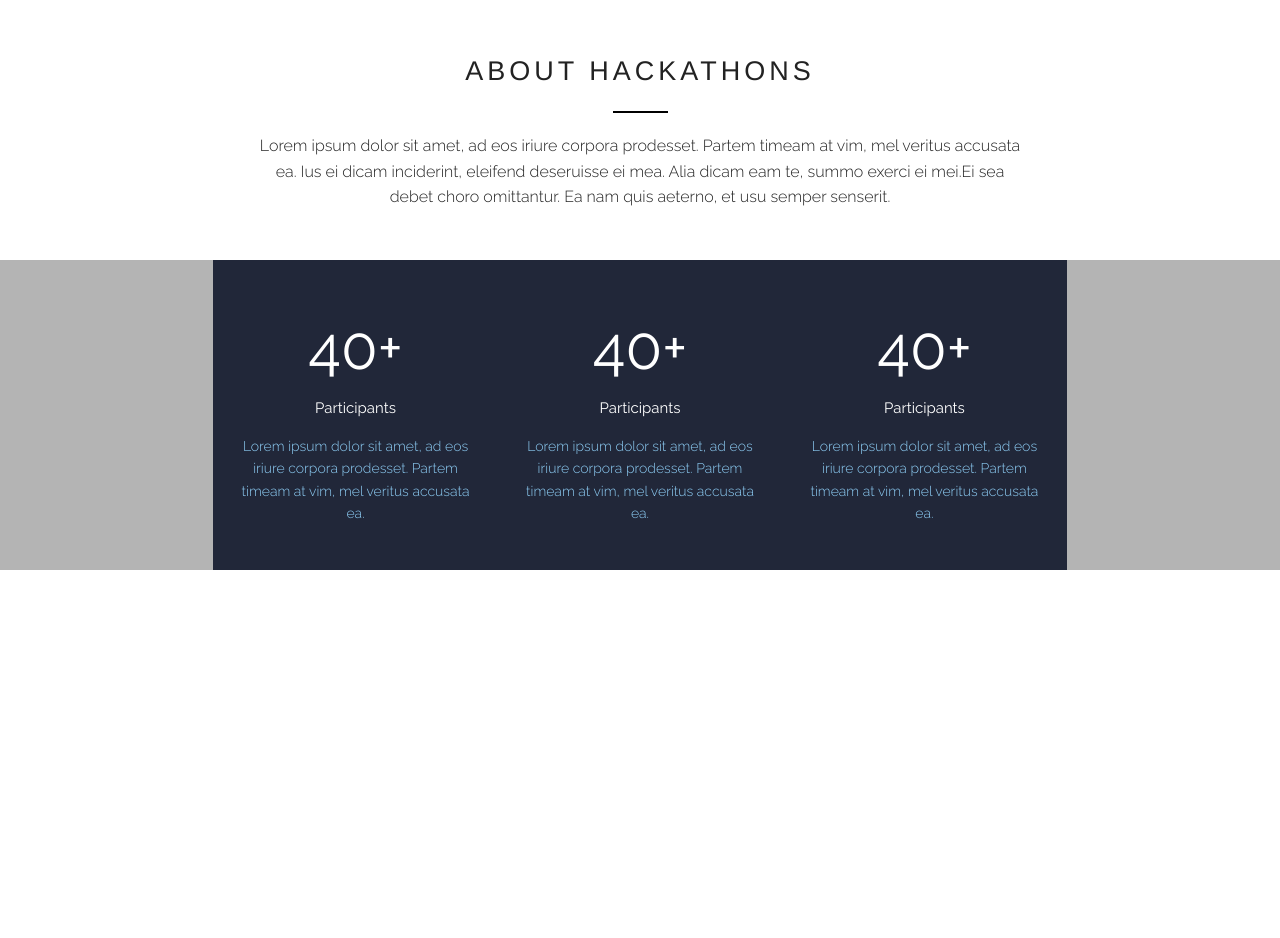
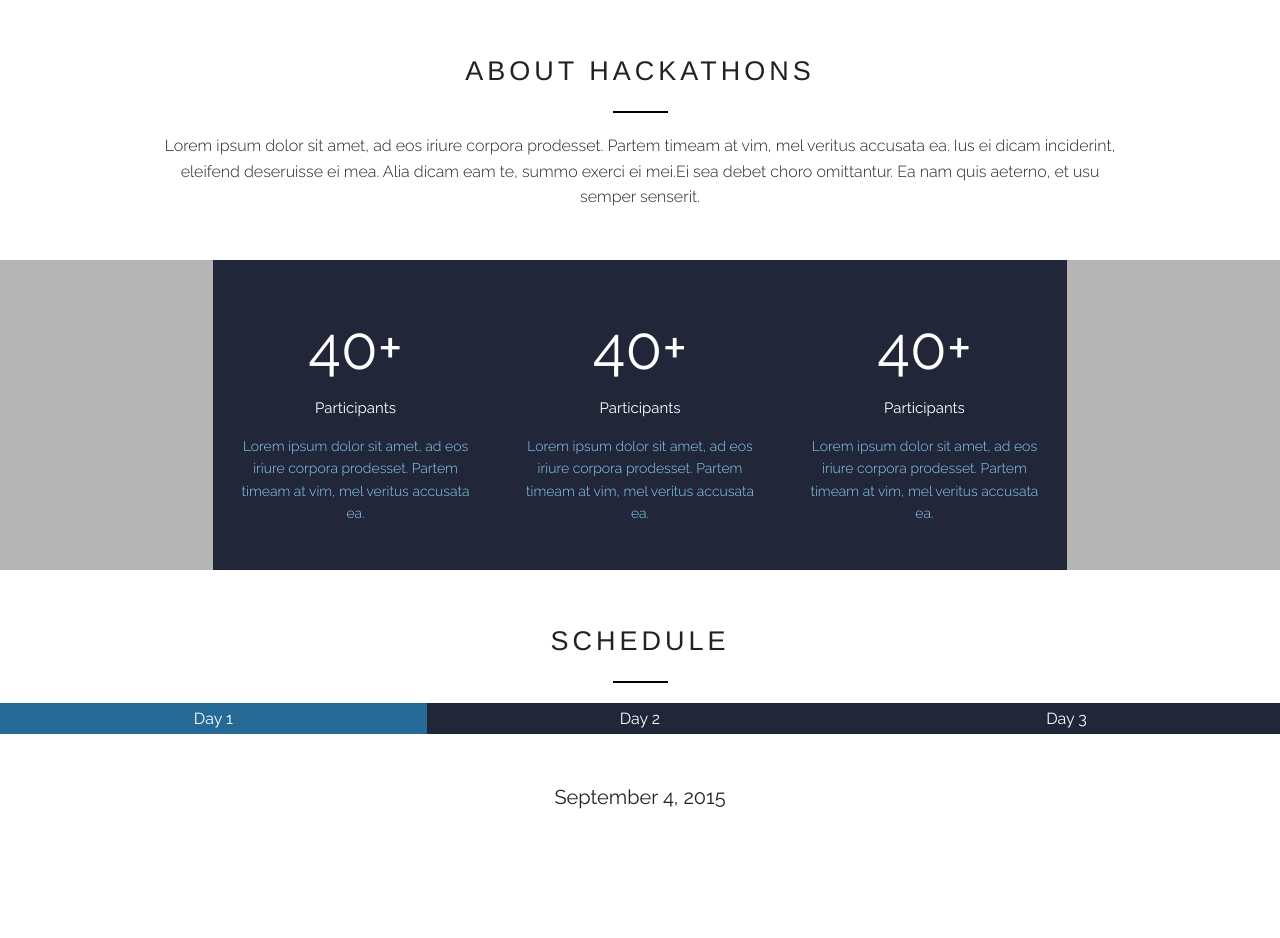
Before and after one commit to jchui/jchui.github.io, a plain HTML site: page medx/index.html in a window 1280 px wide. Shown: the part 800-1738 px from the top of the page. Before the commit the page ends 1370 px from the top, so only its background shows below. Drawn offline with nearby package versions, Linux system fonts and the light colour scheme.

Commit message:
1.3.1
Schedule

```diff
--- a/medx/css/style.css
+++ b/medx/css/style.css
@@ -2,8 +2,19 @@ body {
 	font-family: 'Open Sans', sans-serif !important;
 }
 
-.row {
-	max-width: 1200px;
+h1 {
+	font-weight: 500;
+	font-size: 27px;
+	letter-spacing: 4px;
+	text-transform: uppercase;
+	text-align: center;
+}
+
+hr {
+	width: 55px;
+	margin: auto;
+	border: 1px solid black;
+	margin: 20px auto;
 }
 
 section[name="nav"] {
@@ -12,6 +23,10 @@ section[name="nav"] {
 	width: 100%;
 	padding: 20px 0 10px 0;
 	border-bottom: 1px solid rgba(255,255,255,0.6);
+}
+
+section[name="nav"] .row {
+	max-width: 1200px;
 }
 
 section[name="nav"] ul {
@@ -48,6 +63,10 @@ section[name="header"] {
 	padding-top: 200px;
 
 	overflow: hidden;
+}
+
+section[name="header"] .row {
+	max-width: 1200px;
 }
 
 section[name="header"] h1 {
@@ -123,22 +142,7 @@ section[name="about"] {
 }
 
 section[name="about"] .row {
-	max-width: 800px;
 	text-align: center;
-}
-
-section[name="about"] h1 {
-	font-weight: 500;
-	font-size: 27px;
-	letter-spacing: 4px;
-	text-transform: uppercase;
-}
-
-section[name="about"] hr {
-	width: 55px;
-	margin: auto;
-	border: 1px solid black;
-	margin: 20px auto;
 }
 
 section[name="about"] p {
@@ -220,3 +224,52 @@ section[name="about2"] .content .title {
 	font-weight: 500;
 	color: #ffffff;
 }
+
+section[name="schedule"] {
+	padding: 50px 0;
+}
+
+section[name="schedule"] .row {
+	max-width: 100%;
+}
+
+section[name="schedule"] .columns {
+	margin: 0;
+	padding: 0;
+}
+
+section[name="schedule"] .tabs {
+	width: 100%;
+	margin: 0;
+	padding: 0;
+}
+
+section[name="schedule"] .tabs .tab-title {
+	width: 33.33%;
+	font-size: 13px;
+}
+
+section[name="schedule"] .tabs .tab-title a {
+	padding: 3px 0;
+	text-align: center;
+	font-family: 'Raleway', sans-serif;
+	background-color: #212739;
+	color: #ffffff;
+}
+
+section[name="schedule"] .tabs .tab-title.active a {
+	background-color: #256a97;
+	border: 0;
+	outline: 0;
+}
+
+section[name="schedule"] .tabs-content {
+	padding: 30px 50px;
+}
+
+section[name="schedule"] h3 {
+	text-align: center;
+	font-weight: 400;
+	font-size: 20px;
+	font-family: 'Raleway', sans-serif;
+}
--- a/medx/index.html
+++ b/medx/index.html
@@ -94,6 +94,31 @@
     	</div>
     </section>
 
+    <section name="schedule">
+    	<div class="row">
+    		<div class="large-12 columns">
+    			<h1>Schedule</h1>
+    			<hr/>
+    			<ul class="tabs" data-tab role="tablist">
+					<li class="tab-title active" role="presentational" ><a href="#panel2-1" role="tab" tabindex="0" aria-selected="true" controls="panel2-1">Day 1</a></li>
+					<li class="tab-title" role="presentational" ><a href="#panel2-2" role="tab" tabindex="0"aria-selected="false" controls="panel2-2">Day 2</a></li>
+					<li class="tab-title" role="presentational"><a href="#panel2-3" role="tab" tabindex="0" aria-selected="false" controls="panel2-3">Day 3</a></li>
+				</ul>
+				<div class="tabs-content">
+					<section role="tabpanel" aria-hidden="false" class="content active" id="panel2-1">
+						<h3>September 4, 2015</h3>
+					</section>
+					<section role="tabpanel" aria-hidden="true" class="content" id="panel2-2">
+					<h2>Second panel content goes here...</h2>
+					</section>
+					<section role="tabpanel" aria-hidden="true" class="content" id="panel2-3">
+					<h2>Third panel content goes here...</h2>
+					</section>
+				</div>
+    		</div>
+    	</div>
+    </section>
+
     <script src="js/vendor/jquery.js"></script>
     <script src="js/foundation.min.js"></script>
     <script>
```
